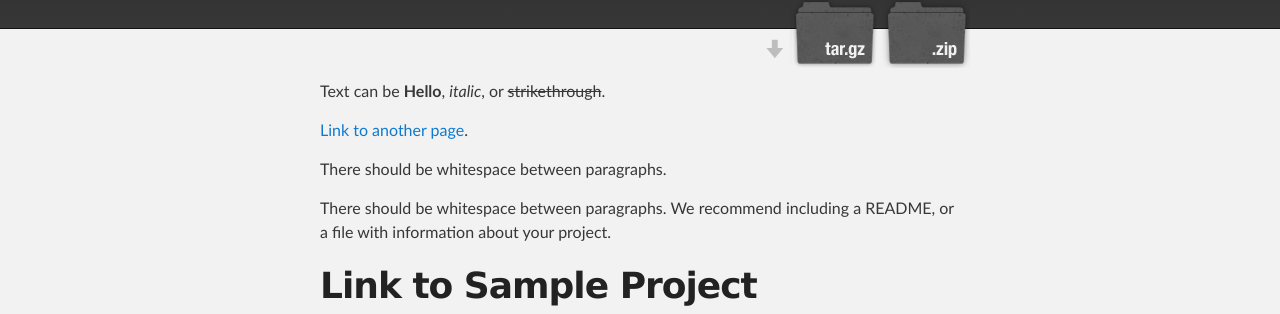
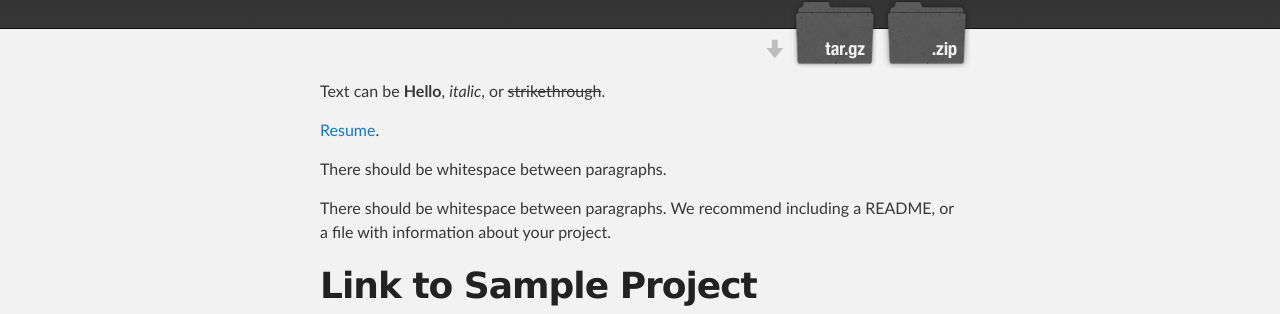
Before and after one commit to tim-sandberg/tim-sandberg.github.io, a Jekyll site: the page built from index.md, in a window 1280 px wide. Shown: the part 181-495 px from the top of the page. Built offline with Jekyll 4.4.1, drawn with Linux system fonts in a browser that asks for light colours.

Commit message:
adding resume link

```diff
--- a/index.md
+++ b/index.md
@@ -4,7 +4,7 @@ layout: default
 
 Text can be **Hello**, _italic_, or ~~strikethrough~~.
 
-[Link to another page](./another-page.html).
+[Resume](./resume.html).
 
 There should be whitespace between paragraphs.
 
```
